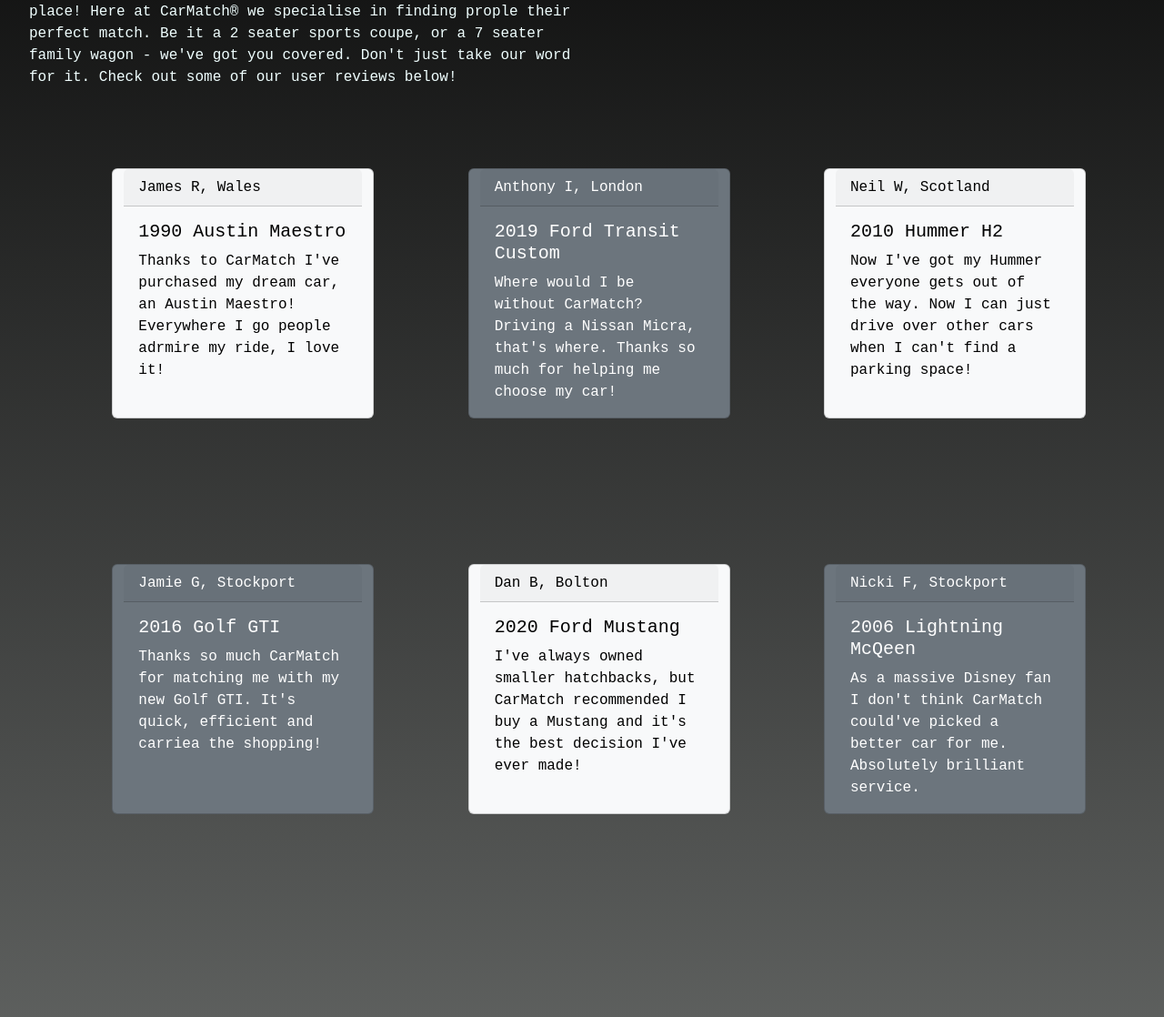
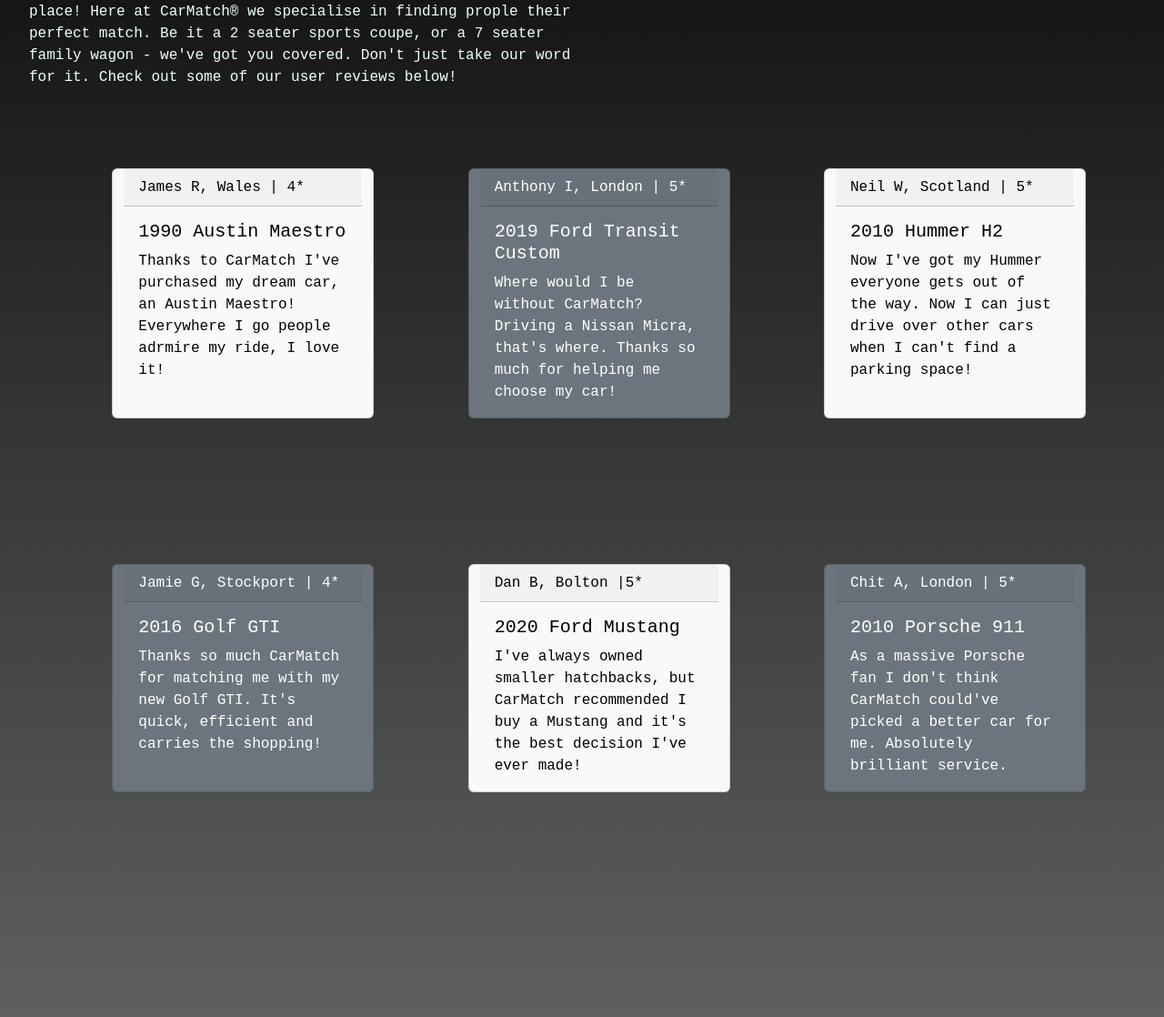
Before and after one commit to CaptainCavalier/SKYFinalProject, a Flask app: page / in a window 1280 px wide. Shown: the part 329-1447 px from the top of the page at 91% size. Run offline with Flask 2, Linux system fonts and the light colour scheme.

Commit message:
added multiple html pages, added routes. Further styling changes.

```diff
--- a/application/templates/home.html
+++ b/application/templates/home.html
@@ -35,7 +35,7 @@
         </div>
 
         <div class="card text-bg-light mb-3" style="max-width: 18rem;">
-            <div class="card-header">James R, Wales </div>
+            <div class="card-header">James R, Wales | 4* </div>
             <div class="card-body">
               <h5 class="card-title">1990 Austin Maestro</h5>
               <p class="card-text">Thanks to CarMatch I've purchased my dream car, an Austin Maestro! Everywhere I go people adrmire my ride, I love it!  </p>
@@ -47,7 +47,7 @@
 
 
         <div class="card text-bg-secondary mb-3" style="max-width: 18rem;">
-            <div class="card-header">Anthony I, London </div>
+            <div class="card-header">Anthony I, London | 5* </div>
             <div class="card-body">
               <h5 class="card-title">2019 Ford Transit Custom</h5>
               <p class="card-text">Where would I be without CarMatch? Driving a Nissan Micra, that's where. Thanks so much for helping me choose my car!</p>
@@ -58,7 +58,7 @@
         </div>
 
           <div class="card text-bg-light mb-3" style="max-width: 18rem;">
-            <div class="card-header">Neil W, Scotland </div>
+            <div class="card-header">Neil W, Scotland | 5* </div>
             <div class="card-body">
               <h5 class="card-title">2010 Hummer H2</h5>
               <p class="card-text">Now I've got my Hummer everyone gets out of the way. Now I can just drive over other cars when I can't find a parking space!</p>
@@ -76,10 +76,10 @@
         </div>
 
         <div class="card text-bg-secondary mb-3" style="max-width: 18rem;">
-            <div class="card-header">Jamie G, Stockport </div>
+            <div class="card-header">Jamie G, Stockport | 4* </div>
             <div class="card-body">
               <h5 class="card-title">2016 Golf GTI</h5>
-              <p class="card-text">Thanks so much CarMatch for matching me with my new Golf GTI. It's quick, efficient and carriea the shopping!  </p>
+              <p class="card-text">Thanks so much CarMatch for matching me with my new Golf GTI. It's quick, efficient and carries the shopping!  </p>
             </div>
           </div>
 
@@ -88,7 +88,7 @@
 
 
         <div class="card text-bg-light mb-3" style="max-width: 18rem;">
-            <div class="card-header">Dan B, Bolton </div>
+            <div class="card-header">Dan B, Bolton |5* </div>
             <div class="card-body">
               <h5 class="card-title">2020 Ford Mustang</h5>
               <p class="card-text">I've always owned smaller hatchbacks, but CarMatch recommended I buy a Mustang and it's the best decision I've ever made!</p>
@@ -99,10 +99,10 @@
         </div>
 
           <div class="card text-bg-secondary mb-3" style="max-width: 18rem;">
-            <div class="card-header">Nicki F, Stockport </div>
+            <div class="card-header">Chit A, London | 5*</div>
             <div class="card-body">
-              <h5 class="card-title">2006 Lightning McQeen</h5>
-              <p class="card-text">As a massive Disney fan I don't think CarMatch could've picked a better car for me. Absolutely brilliant service.</p>
+              <h5 class="card-title">2010 Porsche 911 </h5>
+              <p class="card-text">As a massive Porsche fan I don't think CarMatch could've picked a better car for me. Absolutely brilliant service.</p>
             </div>
           </div>
 
```
